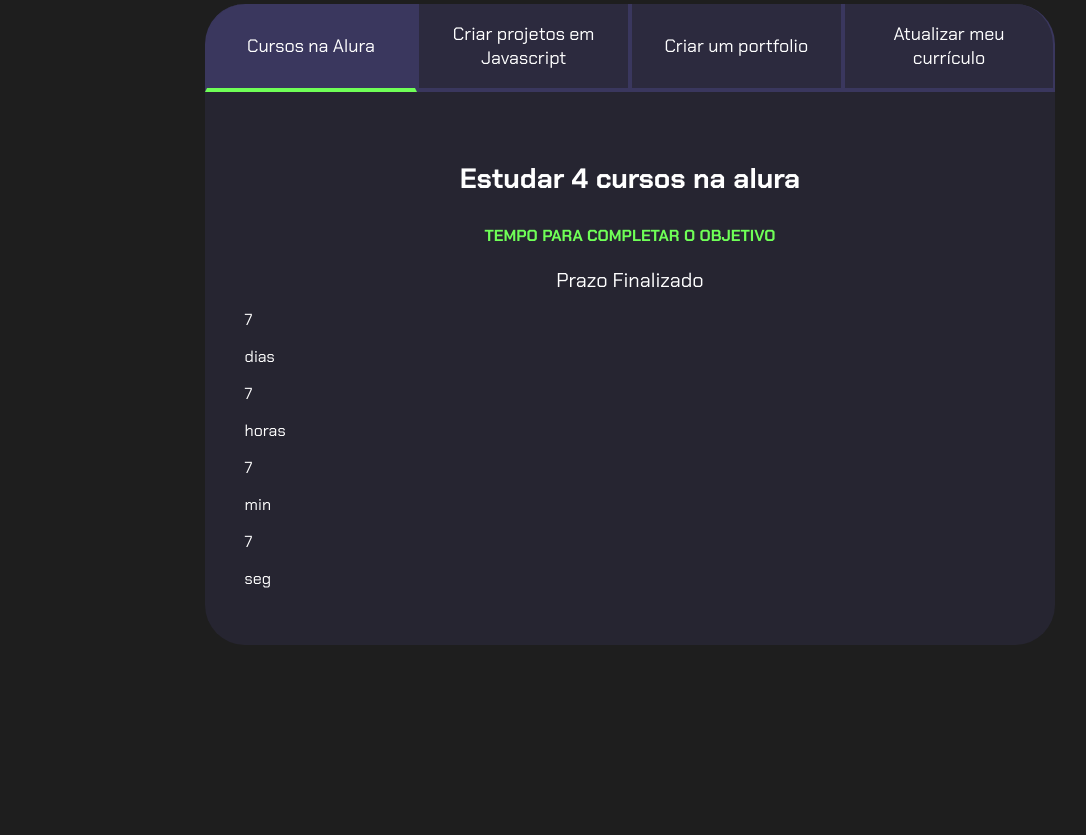
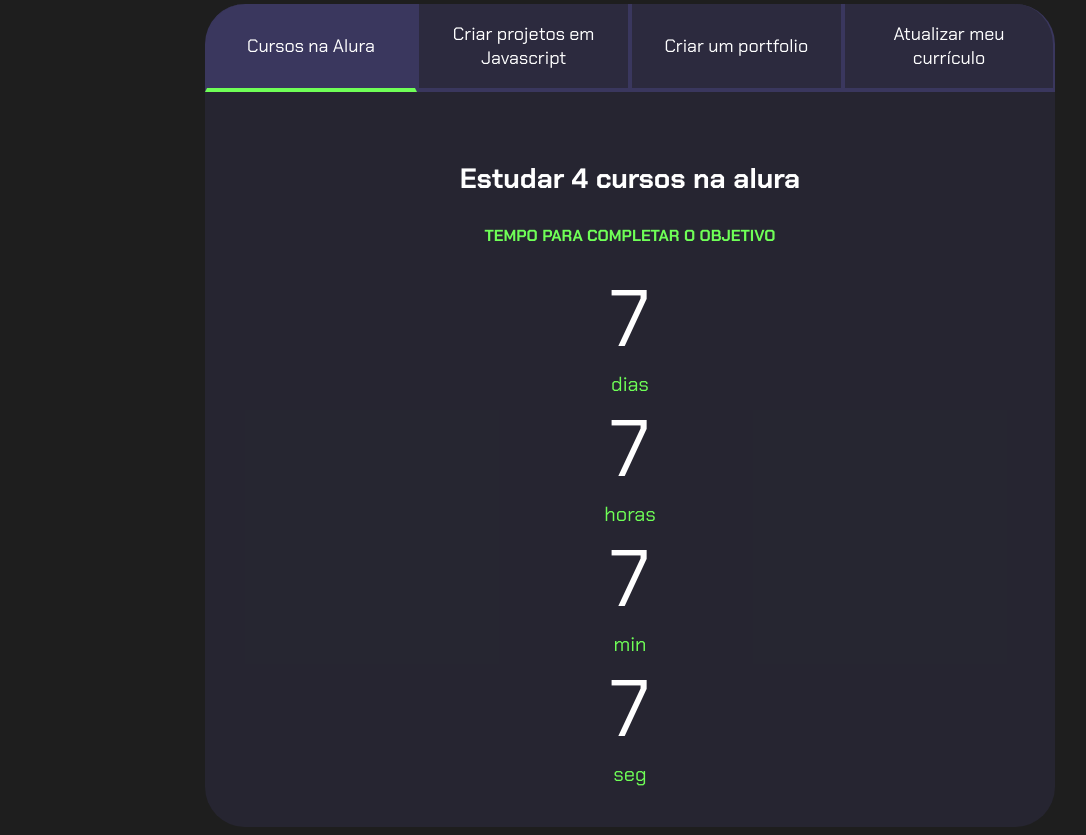
Before and after one commit to gabymachado10/Projeto-de-Vida, a plain HTML site: page index.html in a window 1280 px wide. Shown: the part 99-934 px from the top of the page, without its empty margins (10-1096 px from the left). Before the commit the page ends 800 px from the top, so only its background shows below. Drawn offline with Linux system fonts and the light colour scheme.

Commit message:
Add files via upload

```diff
--- a/main.js
+++ b/main.js
@@ -51,4 +51,4 @@
     setInterval(atualizaCronometro,1000);
 }
 
-comecaCronometro();
+//comecaCronometro();
--- a/style.css
+++ b/style.css
@@ -91,8 +91,9 @@
 }
 
 .contador {
-    font-size: 20px;
-    text-align: center;
+    display:flex;
+    justify-content: center;
+    flex-wrap: wrap;
 }
 
 @media screen and (min-width: 768px) {
@@ -106,3 +107,20 @@
     border-radius: 0 40px 0 0;
     }
 }
+.contador-digito{
+    padding: 0 16px;
+    text-align: center;
+    min-width: 100px;
+}
+
+
+.contador-digito-numero{
+    font-size: 80px;
+    margin: 0;
+}
+
+.contador-digito-texto{
+    color: var(--verde);
+    font-size: 20px;
+    margin: 0;
+}
```
